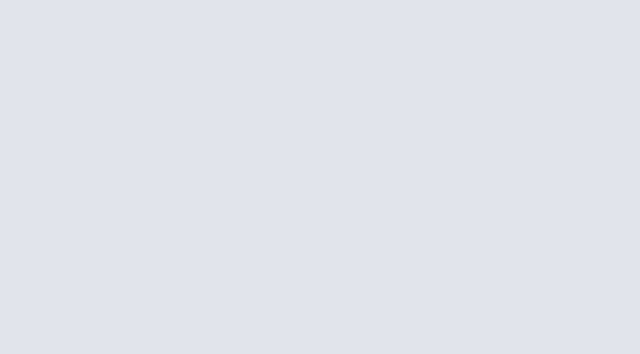
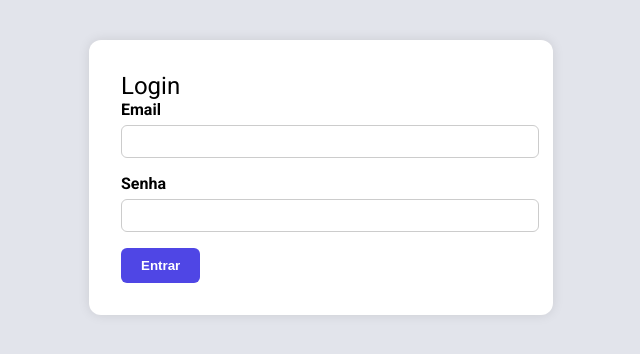
Before and after one commit to plucascarv/sistema-web-ecommerce-MATC82, an Angular app: page /login in a window 1280 px wide. Before the commit this address led to /. Shown: the top 354 px of the page, without its empty margins (319-959 px from the left). Built offline with nearby package versions, Linux system fonts and the light colour scheme.

Commit message:
ajustes no app.component antes do pull, criação tela de login

```diff
--- a/src/app/app.component.html
+++ b/src/app/app.component.html
@@ -1 +1,2 @@
- <router-outlet/>
+ <router-outlet></router-outlet>
+ <!--<router-outlet/>-->
--- a/src/app/app.component.ts
+++ b/src/app/app.component.ts
@@ -1,9 +1,11 @@
 import { Component } from '@angular/core';
 import { RouterOutlet } from '@angular/router';
+import { AboutComponent } from "./components/homepage/about/about.component";
+
 
 @Component({
   selector: 'app-root',
-  imports: [RouterOutlet],
+  imports: [RouterOutlet, AboutComponent],
   templateUrl: './app.component.html',
   styleUrl: './app.component.css'
 })
--- a/src/app/app.routes.ts
+++ b/src/app/app.routes.ts
@@ -3,8 +3,14 @@ import { HomeComponent } from './components/homepage/home/home.component';
 import { Component } from '@angular/core';
 
 export const routes: Routes = [
+
   {
     path: '',
     component: HomeComponent
+  },
+  {
+    path: 'login',
+    loadComponent: () =>
+      import('./components/login/login.component').then(m => m.LoginComponent)
   }
 ];
--- /dev/null
+++ b/src/app/components/login/login.component.css
@@ -0,0 +1,35 @@
+.login-container {
+  max-width: 400px;
+  margin: 40px auto;
+  padding: 32px;
+  background: #fff;
+  border-radius: 12px;
+  box-shadow: 0 0 12px rgba(0,0,0,0.1);
+}
+
+form .form-group {
+  margin-bottom: 16px;
+}
+
+form label {
+  display: block;
+  font-weight: bold;
+  margin-bottom: 6px;
+}
+
+form input {
+  width: 100%;
+  padding: 8px;
+  border: 1px solid #ccc;
+  border-radius: 6px;
+}
+
+button {
+  padding: 10px 20px;
+  background-color: #4f46e5;
+  color: white;
+  font-weight: bold;
+  border: none;
+  border-radius: 6px;
+  cursor: pointer;
+}
--- /dev/null
+++ b/src/app/components/login/login.component.html
@@ -0,0 +1,28 @@
+<div class="login-container">
+  <h2>Login</h2>
+  <form (ngSubmit)="onSubmit()" #loginForm="ngForm">
+    <div class="form-group">
+      <label for="email">Email</label>
+      <input
+        type="email"
+        id="email"
+        name="email"
+        [(ngModel)]="email"
+        required
+        />
+    </div>
+
+    <div class="form-group">
+      <label for="password">Senha</label>
+      <input
+        type="password"
+        id="password"
+        name="password"
+        [(ngModel)]="password"
+        required
+        />
+    </div>
+
+    <button type="submit" [disabled]="loginForm.invalid">Entrar</button>
+  </form>
+</div>
--- /dev/null
+++ b/src/app/components/login/login.component.ts
@@ -0,0 +1,41 @@
+import { Component } from '@angular/core';
+import { Router } from '@angular/router';
+import { HttpClient } from '@angular/common/http';
+import { CommonModule } from '@angular/common';
+import { FormsModule } from '@angular/forms';
+
+@Component({
+  selector: 'app-login',
+  standalone: true,
+  imports: [CommonModule, FormsModule],
+  templateUrl: './login.component.html',
+  styleUrl: './login.component.css'
+})
+
+export class LoginComponent {
+  email: string = '';
+  password: string = '';
+
+  constructor(private http: HttpClient, private router: Router) {}
+
+  onSubmit() {
+    console.log('Função onSubmit chamada!');
+    console.log('Dados enviados:', { email: this.email, password: this.password })
+
+    const loginData = {
+      email: this.email,
+      password: this.password,
+    };
+
+    this.http.post('http://localhost:3000/api/login', loginData).subscribe({
+      next: (res: any) => {
+        console.log('Login bem-sucedido:', res);
+        this.router.navigate(['/dashboard']);
+      },
+      error: (err) => {
+        console.error('Erro no login:', err);
+        alert('Credenciais inválidas!');
+      },
+    });
+  }
+}
--- a/src/main.ts
+++ b/src/main.ts
@@ -1,6 +1,15 @@
 import { bootstrapApplication } from '@angular/platform-browser';
 import { appConfig } from './app/app.config';
 import { AppComponent } from './app/app.component';
+import { provideHttpClient } from '@angular/common/http';
 
-bootstrapApplication(AppComponent, appConfig)
+/*bootstrapApplication(AppComponent, appConfig)
   .catch((err) => console.error(err));
+*/
+bootstrapApplication(AppComponent, {
+  ...appConfig,
+  providers: [
+    ...(appConfig.providers || []),
+    provideHttpClient()
+  ]
+}).catch((err) => console.error(err));
```
Also changed, not shown: 1 other file (tests, documents, lock files or other folders).
